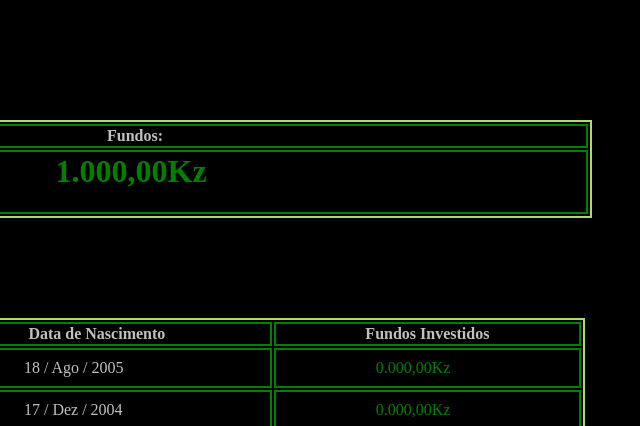
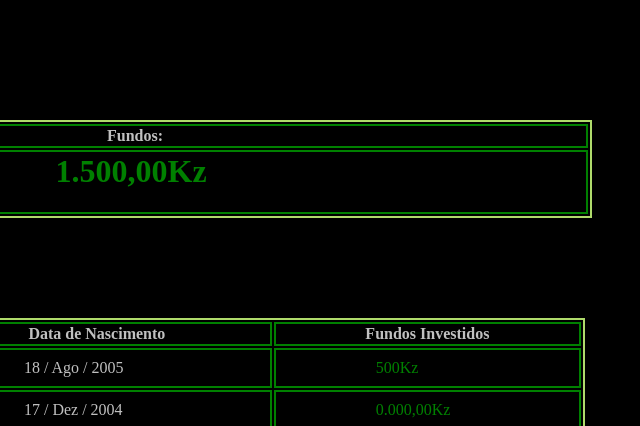
Before and after one commit to getit024/rich-fundos, a plain HTML site: page index.html in a window 1280 px wide. Shown: the top 426 px of the page, 505-1145 px from the left. Drawn offline with Linux system fonts and the light colour scheme.

Commit message:
Update index.html

```diff
--- a/index.html
+++ b/index.html
@@ -11,7 +11,7 @@
                 <th style="border: 2px solid green; color: #c0c0c0;">Fundos:</th>
                 </tr>
                 <tr>
-                    <td style="padding-left: 41%; border: 2px solid green; height: 40px;color: green; width: 900px;"><h1>1.000,00Kz</h1></td>
+                    <td style="padding-left: 41%; border: 2px solid green; height: 40px;color: green; width: 900px;"><h1>1.500,00Kz</h1></td>
                 </tr>
                 </center>
             </table>
@@ -26,7 +26,7 @@
                 <tr>
                     <td style="padding-left: 15px; border: 2px solid green; height: 40px;color: #c0c0c0;"><a href="https://www.instagram.com/carindiantonio?igsh=MWRyaHF3Z2Fxa3Z2Ng==" style="color: #c0c0c0; text-decoration: none;">António Carinde</a></td>
                     <td style=" padding-left: 100px; border: 2px solid green; height: 40px;color: #c0c0c0;">18 / Ago / 2005</td>
-                    <td style=" padding-left: 100px; border: 2px solid green; height: 40px;color: #c0c0c0;"><font style="color: green;">0.000,00Kz</td></font>
+                    <td style=" padding-left: 100px; border: 2px solid green; height: 40px;color: #c0c0c0;"><font style="color: green;">500Kz</td></font>
                 </tr>
                 <tr>
                     <td style="padding-left: 15px; border: 2px solid green; height: 40px;color: #c0c0c0;"><a href="https://www.instagram.com/buteno_office?igsh=MTJwNmZiMnJ1eXBvZw==" style="color: #c0c0c0; text-decoration: none;">Claudêncio Paulo</a></td>
```
